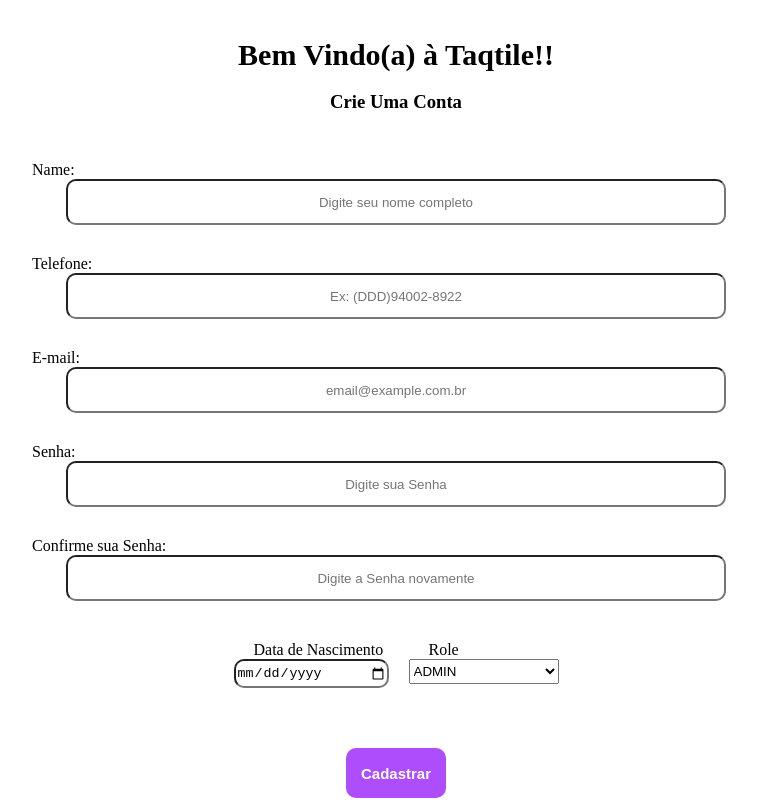
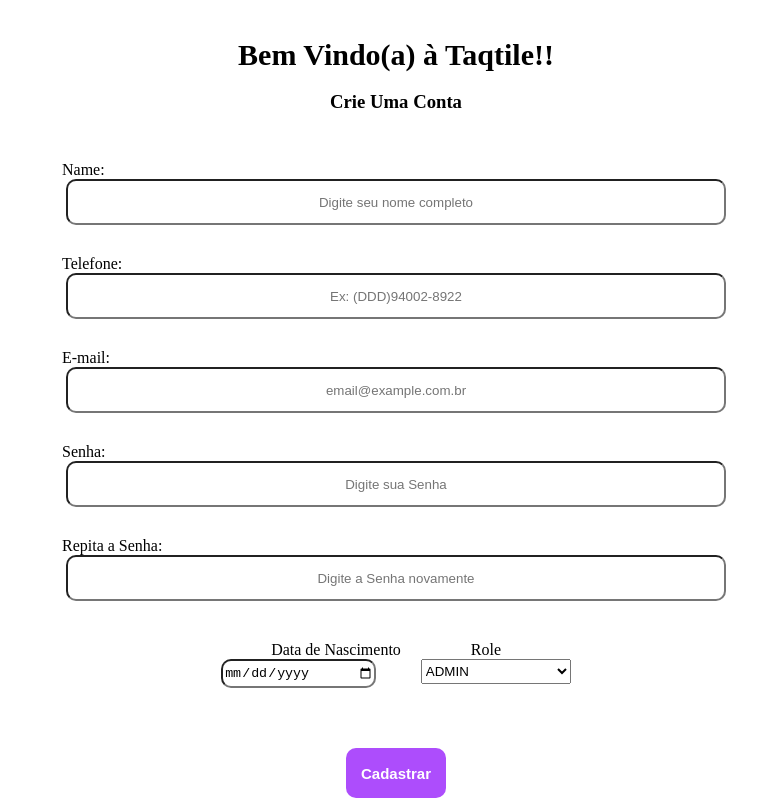
Before and after one commit to SamuelSsc/Onboarding-Instituto, a React (Create React App) app: page /createuser in a window 1280 px wide. Shown: the whole page, without its empty margins (244-1001 px from the left). Built offline with nearby package versions, Linux system fonts and the light colour scheme.

Commit message:
getting date with to ISOString

```diff
--- a/package.json
+++ b/package.json
@@ -23,7 +23,8 @@
     "start": "react-scripts start",
     "build": "react-scripts build",
     "test": "react-scripts test",
-    "eject": "react-scripts eject"
+    "eject": "react-scripts eject",
+    "lint": "eslint --fix --ext .js,.jsx ."
   },
   "eslintConfig": {
     "extends": [
@@ -47,7 +48,7 @@
     "@types/styled-components": "5.1.20",
     "@typescript-eslint/eslint-plugin": "5.10.0",
     "@typescript-eslint/parser": "5.10.0",
-    "eslint": "8.7.0",
+    "eslint": "7.16.0",
     "eslint-plugin-react": "7.28.0",
     "prettier": "2.5.1",
     "styled-components": "5.3.3"
--- a/src/components/AddUser/AddUser.component.styled.ts
+++ b/src/components/AddUser/AddUser.component.styled.ts
@@ -1,6 +1,6 @@
 import styled from 'styled-components';
 
-export const Forms = styled.form `
+export const Forms = styled.form`
   display: flex;
   flex-direction: column;
   text-align: center;
@@ -9,51 +9,50 @@
   align-items: center;
 `;
 
-export const Input = styled.input `
+export const Input = styled.input`
   justify-content: center;
   text-align: center;
   border-radius: 10px;
   width: 85%;
   height: 40px;
-
 `;
 
-export const Label = styled.label `
+export const Label = styled.label`
   align-self: flex-start;
   margin-top: 30px;
-margin-left: 20px;
+  margin-left: 50px;
 `;
 
-export const Button = styled.button `
+export const Button = styled.button`
   justify-content: center;
   border-radius: 10px;
   margin-top: 50px;
   background: #ad4dfc;
   color: white;
-border-style: none ;
+  border-style: none;
   height: 50px;
   width: 100px;
   font: bold 15px arial, sans-serif;
 `;
 
 export const Align = styled.div`
-display:flex;
-`
+  display: flex;
+`;
 
 export const ContainerInput = styled.div`
-display:flex;
-margin-top:10px;
-flex-direction:column;
-margin:10px;
-`
+  display: flex;
+  margin-top: 10px;
+  flex-direction: column;
+  margin: 10px;
+`;
 
 export const List = styled.select`
   width: 150px;
   height: 25px;
-`
+`;
 
 export const Inputdata = styled.input`
   border-radius: 10px;
   width: 150px;
   height: 25px;
-`
+`;
--- a/src/components/AddUser/AddUser.component.tsx
+++ b/src/components/AddUser/AddUser.component.tsx
@@ -1,28 +1,9 @@
-import React from 'react'
-import {
-  Align,
-  Button,
-  ContainerInput,
-  Forms,
-  Input,
-  Inputdata,
-  Label,
-  List,
-} from './AddUser.component.styled'
+import React from 'react';
+import { Align, Button, ContainerInput, Forms, Input, Inputdata, Label, List } from './AddUser.component.styled';
 
 export const AddUser = () => {
-  const gettoday = new Date()
-  const day = String(gettoday.getDate()).padStart(2, '0')
-  const month = String(gettoday.getMonth() + 1).padStart(2, '0')
-  const year = gettoday.getFullYear()
-
-  const today = year + '-' + month + '-' + day
-
-  console.log(day)
-  console.log(month)
-  console.log(year)
-  console.log(today)
-  console.log(gettoday)
+  const today = new Date().toISOString().split('T')[0];
+  console.log(today);
 
   return (
     <Forms>
@@ -65,7 +46,7 @@
         title='Sua Senha deve possuir no minimo 7 caracteres, com pelo menos 1 letra e 1 numero'
       ></Input>
 
-      <Label>Confirme sua Senha:</Label>
+      <Label>Repita a Senha:</Label>
       <Input
         name='Password'
         placeholder='Digite a Senha novamente'
@@ -92,5 +73,5 @@
 
       <Button type='submit'>Cadastrar</Button>
     </Forms>
-  )
-}
+  );
+};
```
Also changed, not shown: .eslintrc.js, .prettierrc.js, 1 other file (tests, documents, lock files or other folders). Lines whose indentation alone changed are shown as unchanged.
